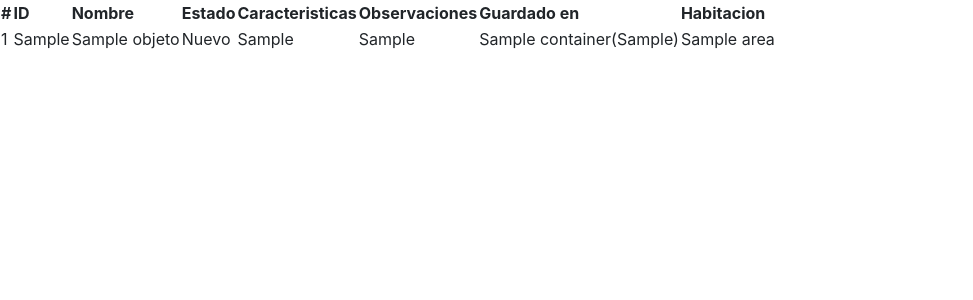
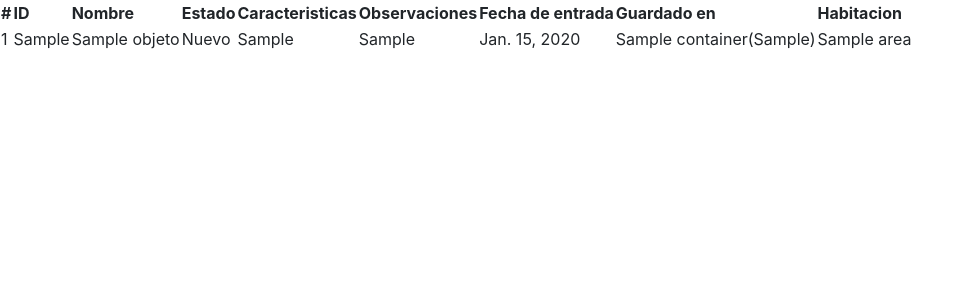
Before and after one commit to francobustos/inventory_1, a Django app: page /informacion/ in a window 1280 px wide. Shown: the part 58-358 px from the top of the page, without its empty margins (0-973 px from the left). Run offline with Django 3.2, Linux system fonts and the light colour scheme; tables that the repository leaves empty hold one stand-in row (values such as "Sample post"); parts of the project's set-up code (start-up, migrations or seed data) failed here and were passed over; some libraries are stand-ins or nearby versions.

Commit message:
Agregue fecha de entrada a objetos, pero no pude hacer que en el formulario sea input de tipo fecha

```diff
--- a/inventory/inventory_app/models.py
+++ b/inventory/inventory_app/models.py
@@ -1,4 +1,5 @@
 from django.db import models
+import time
 
 class Area(models.Model):
     nombre = models.CharField(max_length=30)
@@ -35,6 +36,7 @@ class Objeto(models.Model):
     estado = models.CharField(max_length=1, choices=estado, default="")
     caracteristicas = models.TextField(blank = True, null = True)
     observaciones = models.TextField(blank = True, null = True)
+    fecha_entrada = models.DateField(blank = True, null = True, default = (str(time.strftime("%m/%d/%y"))))
     container_de_origen = models.ForeignKey(Container, on_delete=models.CASCADE)
 
     def __str__(self):
--- a/inventory/templates/inventory_app/info.html
+++ b/inventory/templates/inventory_app/info.html
@@ -57,6 +57,7 @@
             <th>Estado</th>
             <th>Caracteristicas</th>
             <th>Observaciones</th>
+            <th>Fecha de entrada</th>
             <th>Guardado en</th>
             <th>Habitacion</th>
           </tr>
@@ -81,6 +82,7 @@
               {%endif%}
               <td>{{objeto.caracteristicas}}</td>
               <td>{{objeto.observaciones}}</td>
+              <td>{{objeto.fecha_entrada}}</td>
               {%if objeto.container_de_origen.ID_profe%}
                 <td>{{objeto.container_de_origen.nombre}}({{objeto.container_de_origen.ID_profe}})</td>
               {%else%}
```
Also changed, not shown: inventory/inventory_app/forms.py (+16 -8 lines), inventory/inventory_app/migrations/0005_auto_20191128_2136.py (added).
